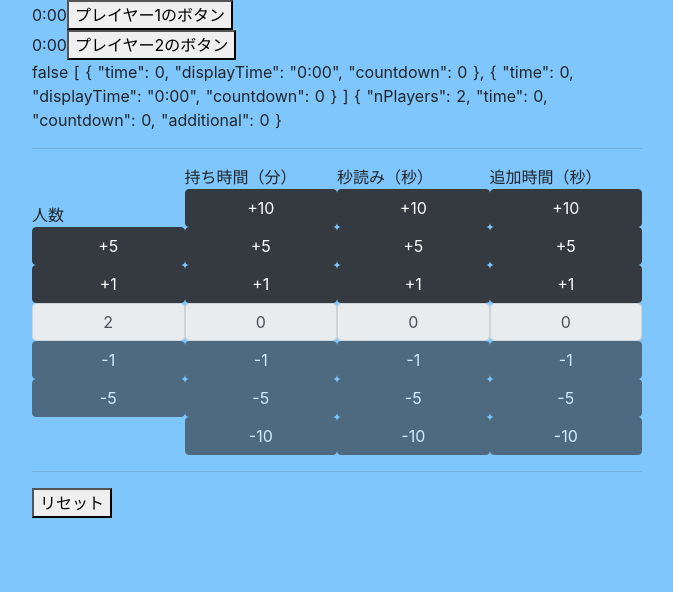
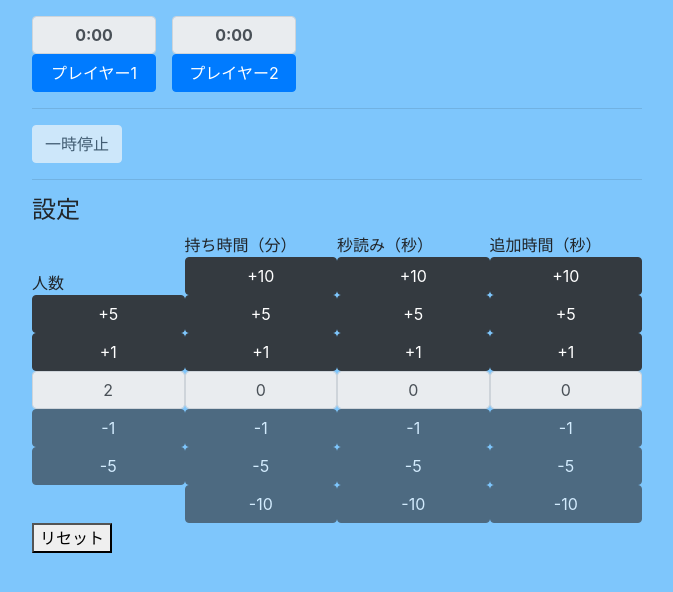
Before and after one commit to myokoym/webchessclock, a Nuxt app: page /rooms/1 in a window 1280 px wide. Shown: the top 592 px of the page, without its empty margins (303-976 px from the left). Built offline with nearby package versions, Linux system fonts and the light colour scheme.

Commit message:
design timer buttons

```diff
--- a/components/Clock.vue
+++ b/components/Clock.vue
@@ -1,19 +1,30 @@
 <template>
   <div class="">
-    <div v-for="(player, index) in players">
-      <span>{{player.displayTime}}</span>
-      <button
-        type="button"
-        v-on:click="changeTurn(index + 1)"
-        v-bind:disabled="pause || (turn !== null && turn !== index)"
-      >プレイヤー{{index + 1}}のボタン</button>
+    <div class="d-flex flex-row flex-wrap">
+      <div class="mt-3 mr-3 d-flex flex-column" v-for="(player, index) in players">
+        <input
+          type="text"
+          class="form-control text-center font-weight-bold"
+          size="5"
+          v-bind:value="player.displayTime"
+          readonly>
+        <button
+          type="button"
+          class="btn btn-primary"
+          v-on:click="changeTurn(index + 1)"
+          v-bind:disabled="pause || (turn !== null && turn !== index)"
+        >プレイヤー{{index + 1}}</button>
+      </div>
     </div>
-    <button type="button" v-if="turn !== undefined && turn !== null && turn !== NaN" v-on:click="togglePause()">{{pause ? "再開" : "一時停止"}}</button>
-    {{turn}}
-    {{pause}}
-    {{players}}
-    {{master}}
     <hr>
+    <button
+      type="button"
+      class="btn btn-light"
+      v-bind:disabled="turn === undefined || turn === null || turn === NaN"
+      v-on:click="togglePause()"
+    >{{pause ? "　再開　" : "一時停止"}}</button>
+    <hr>
+    <h4>設定</h4>
     <div class="d-flex justify-content-around align-items-center">
       <InputSpinner
         v-model="master.nPlayers"
@@ -44,8 +55,11 @@
         label="追加時間（秒）"
       ></InputSpinner>
     </div>
-    <hr>
-    <button type="button" v-bind:disabled="turn !== undefined && turn !== null && turn !== NaN && !pause && !zero" v-on:click="reset()">リセット</button>
+    <button
+      type="button"
+      v-bind:disabled="turn !== undefined && turn !== null && turn !== NaN && !pause && !zero"
+      v-on:click="reset()"
+    >リセット</button>
   </div>
 </template>
 <script>
--- a/pages/rooms/_id.vue
+++ b/pages/rooms/_id.vue
@@ -1,8 +1,6 @@
 <template>
-  <div class="row">
-    <div class="col-xl-8 container">
-      <Clock></Clock>
-    </div>
+  <div class="container">
+    <Clock></Clock>
   </div>
 </template>
 
```
